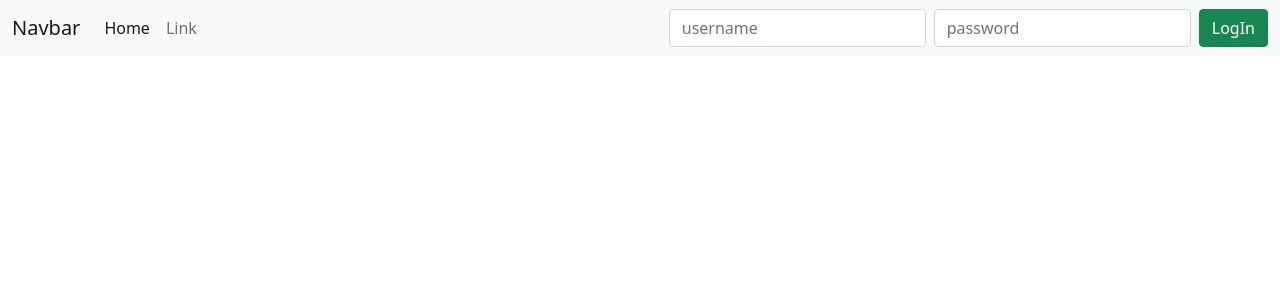
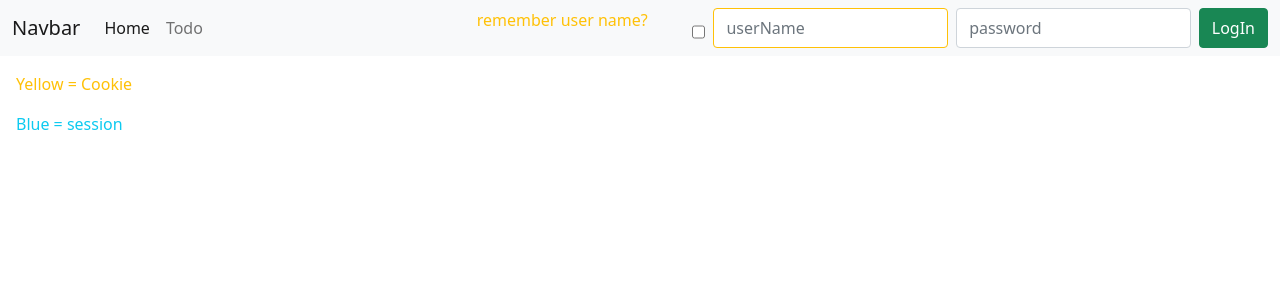
Before and after one commit to anymus0/cookies_vs_session, a PHP site: page / in a window 1280 px wide. Shown: the top 300 px of the page. Run offline with PHP 8.4, Linux system fonts and the light colour scheme.

Commit message:
add header & home page

```diff
--- a/src/includes/header.php
+++ b/src/includes/header.php
@@ -1,32 +1,47 @@
 <header>
   <nav class="navbar navbar-expand-lg navbar-light bg-light">
     <div class="container-fluid">
-    <a class="navbar-brand" href="#">Navbar</a>
+      <a class="navbar-brand" href="index.php">Navbar</a>
       <button class="navbar-toggler" type="button" data-bs-toggle="collapse" data-bs-target="#navbarSupportedContent" aria-controls="navbarSupportedContent" aria-expanded="false" aria-label="Toggle navigation">
         <span class="navbar-toggler-icon"></span>
       </button>
       <div class="collapse navbar-collapse" id="navbarSupportedContent">
         <ul class="navbar-nav me-auto mb-2 mb-lg-0">
           <li class="nav-item">
-          <a class="nav-link active" aria-current="page" href="#">Home</a>
+            <a class="nav-link active" aria-current="page" href="index.php">Home</a>
           </li>
           <li class="nav-item">
-          <a class="nav-link" href="#">Link</a>
+            <a class="nav-link" href="todoPage.php">Todo</a>
           </li>
         </ul>
         <?php
+        if (isset($_COOKIE['userName'])) {
+          $userNameFromCookie = $_COOKIE['userName'];
+          $checkRemember = true;
+        } else {
+          $userNameFromCookie = "";
+          $checkRemember = false;
+        }
         if (!isset($_SESSION['userName'])) {
           echo '
-          <form class="d-flex" action="./user/login.php" method="POST">
-            <input class="form-control me-2" type="text" placeholder="username" aria-label="username" name="userName">
-            <input class="form-control me-2" type="password" placeholder="password" aria-label="password" name="password">
+          <form class="d-sm-flex" action="./user/login.php" method="POST">
+            <p class="w-100 text-warning">remember user name?</p>';
+          if ($checkRemember == true) {
+            echo '<input type="checkbox" name="rememberUserName" id="rememberUserName" class="me-2 mt-2" checked>';
+          } else {
+            echo '<input type="checkbox" name="rememberUserName" id="rememberUserName" class="me-2 mt-2">';
+          }
+          echo '<input class="form-control me-2 text-warning border-warning" type="text" placeholder="userName" aria-label="userName" name="userName" id="userName"
+              value="' . $userNameFromCookie . '"
+            >
+            <input class="form-control me-2" type="password" placeholder="password" aria-label="password" name="password" id="password">
             <input class="btn btn-success" type="submit" value="LogIn">
           </form>
           ';
-        }
-        else {
+        } else {
           echo '
-          <form action="logout.php">
+          <p class="me-5">Logged in as: <span class="text-info">' . $_SESSION['userName'] . '</span></p>
+          <form action="./user/logout.php" method="POST">
             <input class="btn btn-danger" type="submit" value="LogOut">
           </form>
           ';
--- a/src/index.php
+++ b/src/index.php
@@ -1,11 +1,16 @@
 <?php
-  include('./includes/head.php');
+include('./includes/head.php');
 ?>
 
 <body>
-<?php
+  <?php
   include('./includes/header.php');
-?>
+  ?>
 
-<script src="https://cdn.jsdelivr.net/npm/bootstrap@5.0.2/dist/js/bootstrap.bundle.min.js" integrity="sha384-MrcW6ZMFYlzcLA8Nl+NtUVF0sA7MsXsP1UyJoMp4YLEuNSfAP+JcXn/tWtIaxVXM" crossorigin="anonymous"></script>
+  <div class="p-3">
+    <p class="text-warning">Yellow = Cookie</p>
+    <p class="text-info">Blue = session</p>
+  </div>
+
+  <script src="https://cdn.jsdelivr.net/npm/bootstrap@5.0.2/dist/js/bootstrap.bundle.min.js" integrity="sha384-MrcW6ZMFYlzcLA8Nl+NtUVF0sA7MsXsP1UyJoMp4YLEuNSfAP+JcXn/tWtIaxVXM" crossorigin="anonymous"></script>
 </body>
```
Lines whose indentation alone changed are shown as unchanged.
